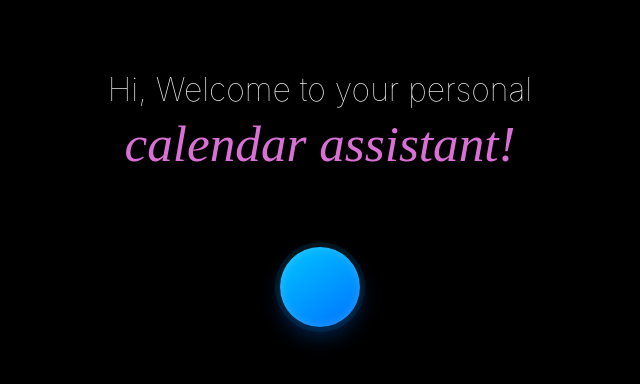
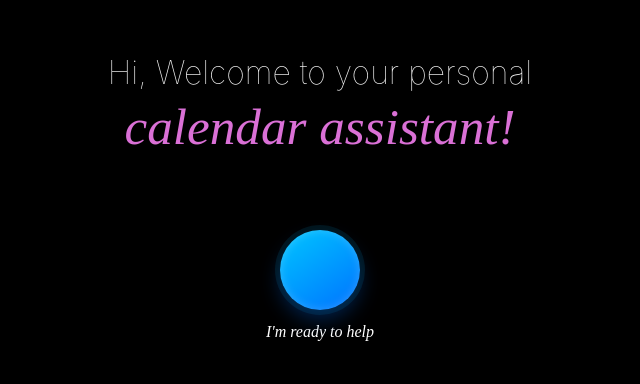
Before and after one commit to dnhan1707/voice-calendar-assistant-ui, a Next.js app: page / in a window 1280 px wide. Shown: the part 202-586 px from the top of the page, without its empty margins (320-960 px from the left). Built offline with nearby package versions, Linux system fonts and the light colour scheme.

Commit message:
update UI, more user freiendly

```diff
--- a/src/app/globals.css
+++ b/src/app/globals.css
@@ -148,6 +148,12 @@ html, body {
   }
 }
 
+.userspeech-container{
+  font-family: 'Lora', serif;
+  font-style: italic;
+  padding-top: 10px;
+}
+
 .highlight {
   color: #DA70D6;
   font-family: 'Lora', serif;
--- a/src/app/page.tsx
+++ b/src/app/page.tsx
@@ -1,7 +1,160 @@
 'use client'
+import { useState, useEffect, useCallback } from 'react';
 import './globals.css';
 
+declare global {
+  interface Window {
+    webkitSpeechRecognition: any;
+    SpeechRecognition: any;
+  }
+}
+
 export default function Home() {
+  // Remove the redundant isRecording state
+  const [isListening, setIsListening] = useState<boolean>(false);
+  const [recognition, setRecognition] = useState<any>(null);
+  const [userSpeech, setUserSpeech] = useState<string>("I'm ready to help");
+  const [assistantResponse, setAssistantResponse] = useState<string>("");
+  const [isProcessing, setIsProcessing] = useState<boolean>(false);
+
+  const sendToServer = async(query: string) => {
+    try {
+      const response = await fetch("http://localhost:8000/chatbot/event", {
+        method: 'POST',
+        headers: {
+          'Content-Type': 'application/json',
+        },
+        body:JSON.stringify({
+          query: query
+        })
+      })
+      if (!response.ok) {
+        throw new Error(`Server responded with status: ${response.status}`);
+      }
+      const data = await response.json();
+      setAssistantResponse(data);
+      return data;
+
+    } catch (error) {
+      console.error("Error sending data to server:", error);
+      setAssistantResponse("Sorry, I couldn't connect to the server.");
+      return null;
+    }  finally {
+      setIsProcessing(false);
+    }
+  }
+
+  useEffect(() => {
+    // Initialize speech recognition
+    if (typeof window !== 'undefined') {
+      const SpeechRecognition = window.SpeechRecognition || window.webkitSpeechRecognition;
+      if (SpeechRecognition) {
+        const recognition = new SpeechRecognition();
+        recognition.continuous = true;
+        recognition.interimResults = true;
+        setRecognition(recognition);
+      }
+    }
+  }, []);
+
+  useEffect(() => {
+    if (!recognition) return;
+
+    recognition.onresult = (event: any) => {
+      console.log(event);
+      const transcript = Array.from(event.results)
+        .map((result: any) => result[0])
+        .map((result: any) => result.transcript)
+        .join('');
+      setUserSpeech(transcript);
+    };
+
+    recognition.onerror = (event: any) => {
+      console.error('Speech recognition error:', event.error);
+      setIsListening(false);
+      setUserSpeech("I'm ready to hear you")
+    };
+
+    // Add speech recognition end handling
+    recognition.onend = () => {
+      setIsListening(false);
+      setUserSpeech("I'm ready to hear you")
+    };
+
+    return () => {
+      if (recognition) {
+        recognition.stop();
+      }
+    };
+  }, [recognition]);
+
+  // Add silence detection
+  useEffect(() => {
+    if (!recognition || !isListening) return;
+
+    let silenceTimer: NodeJS.Timeout;
+
+    // Set up silence detection
+    const resetSilenceTimer = () => {
+      if (silenceTimer) clearTimeout(silenceTimer);
+
+      silenceTimer = setTimeout(async () => {
+        // Stop listening after 2 seconds of silence
+        if (isListening) {
+          recognition.stop();
+          setIsListening(false);
+
+          // Only send to server if there's meaningful content
+          if (userSpeech &&
+              userSpeech !== "Listening..." &&
+              userSpeech !== "I'm ready to hear you") {
+            setIsProcessing(true);
+            await sendToServer(userSpeech);
+          }
+
+          setUserSpeech("I'm ready to hear you");
+        }
+      }, 2000);
+    };
+
+    // Start the silence timer when listening begins
+    resetSilenceTimer();
+
+    // Add an event listener for speech detection to reset timer
+    const handleSpeechDetection = () => {
+      resetSilenceTimer();
+    };
+
+    if (recognition) {
+      recognition.onresult = (event: any) => {
+        handleSpeechDetection();
+
+        const transcript = Array.from(event.results)
+          .map((result: any) => result[0])
+          .map((result: any) => result.transcript)
+          .join('');
+
+        setUserSpeech(transcript);
+      };
+    }
+
+    return () => {
+      if (silenceTimer) clearTimeout(silenceTimer);
+    };
+  }, [recognition, isListening, userSpeech]);
+
+  const toggleListening = useCallback(() => {
+    if (isListening) {
+      recognition?.stop();
+      setIsListening(false);
+      setUserSpeech("I'm ready to hear you")
+    } else {
+      recognition?.start();
+      setIsListening(true);
+      setUserSpeech("Listening...");
+    }
+  }, [isListening, recognition]);
+
   return (
     <div className='full-screen'>
       <div className='intro-welcome-text-container'>
@@ -12,9 +165,28 @@ export default function Home() {
       </div>
 
       <div className='mic-container'>
-        <div className='mic-button'>
-          <i className="fas fa-microphone"></i>
+        <div
+          className={`mic-button ${isListening ? 'recording' : ''} ${isProcessing ? 'processing' : ''}`}
+          onClick={toggleListening}
+        >
+          {isProcessing ? (
+            <div className="loading-spinner"></div>
+          ) : (
+            <i className={`fas ${isListening ? 'fa-stop' : 'fa-microphone'}`}></i>
+          )}
         </div>
+      </div>
+
+      <div className='userspeech-container'>
+        <div className="user-query">
+          {userSpeech}
+        </div>
+
+        {assistantResponse && (
+          <div className="assistant-response">
+            <strong>Assistant:</strong> {assistantResponse}
+          </div>
+        )}
       </div>
     </div>
   )
```
